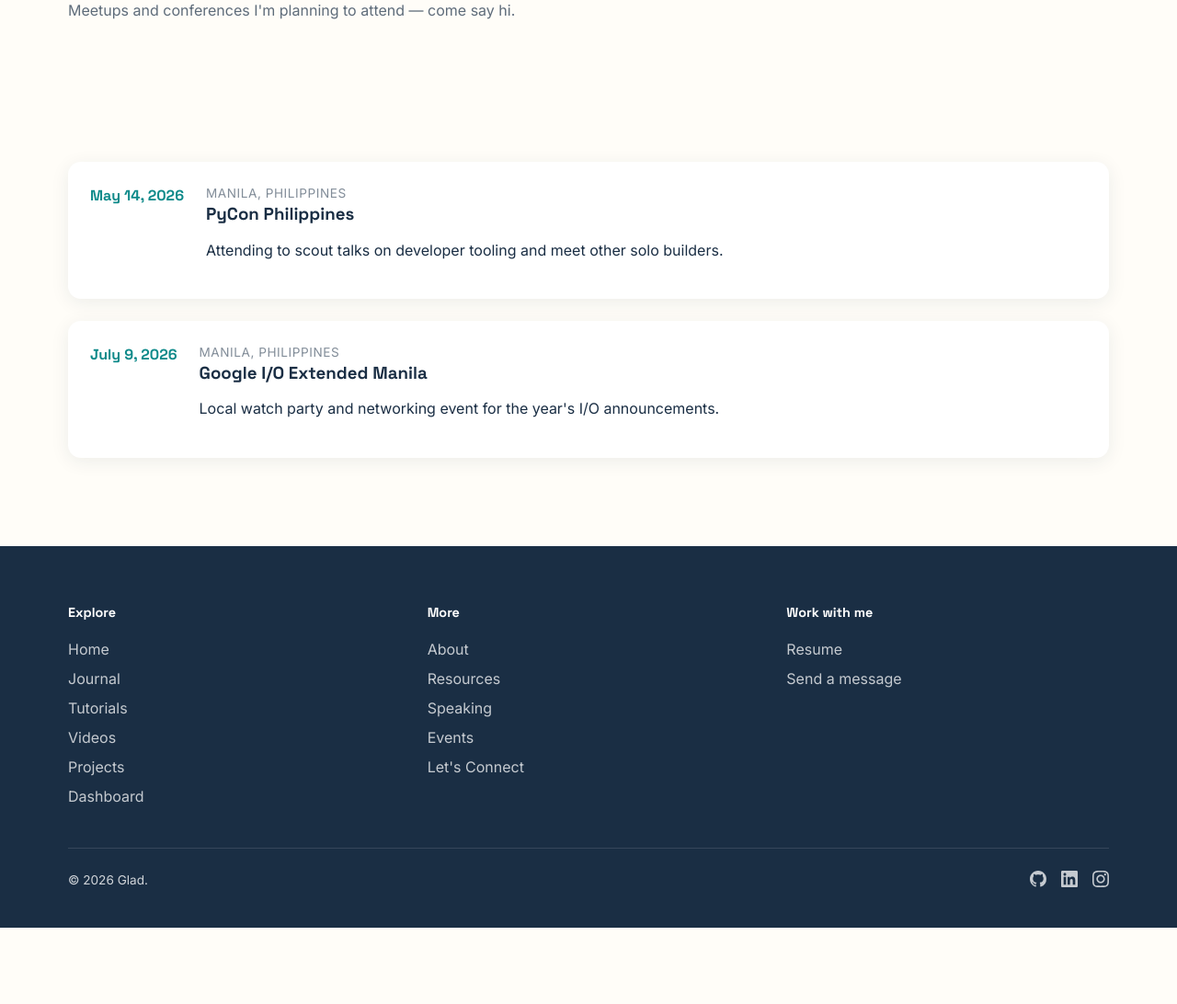
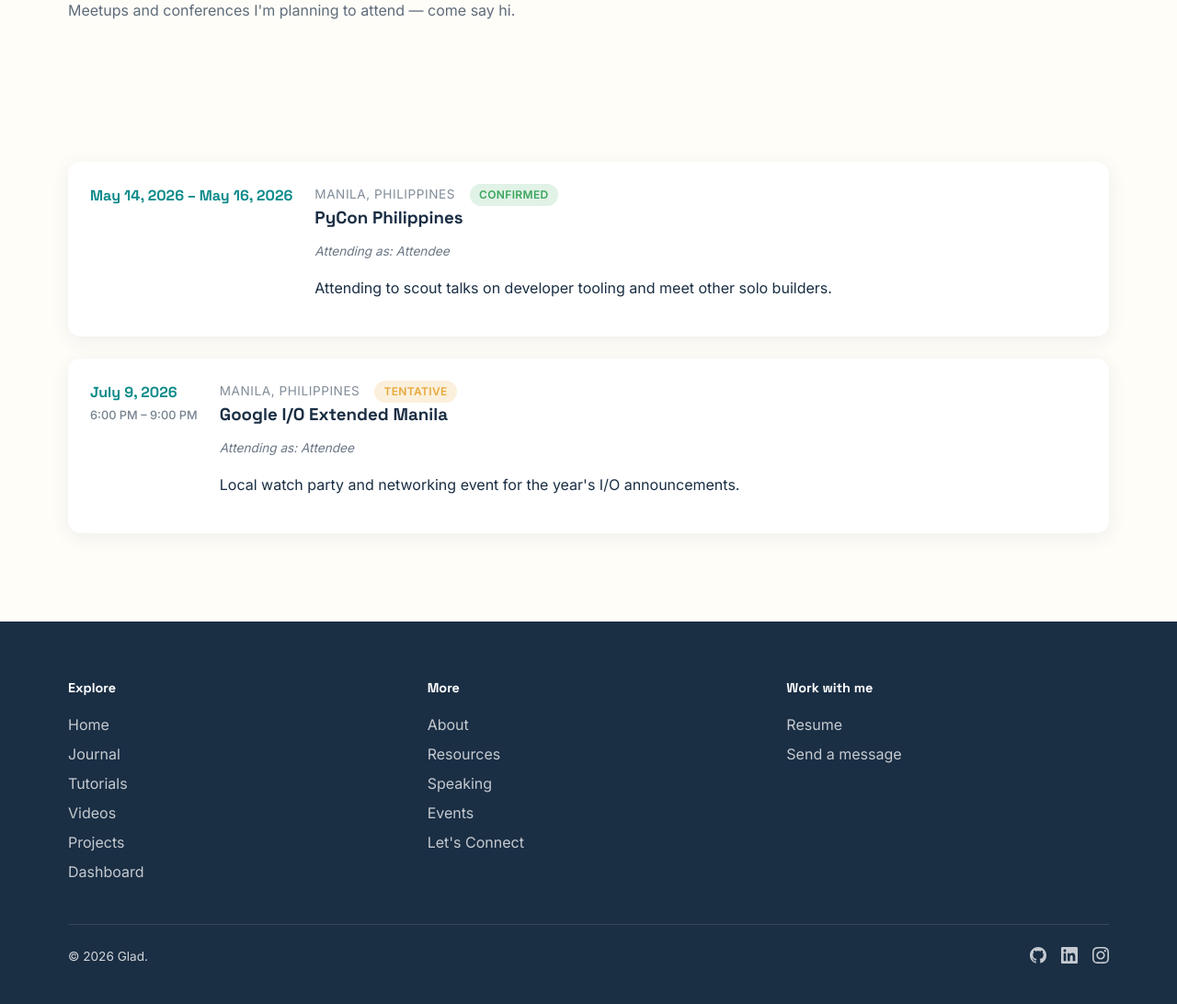
Before and after one commit to blueazulbughaw/gladcodes, a Flask app: page /events in a window 1280 px wide. Shown: the part 272-1364 px from the top of the page at 92% size. Before the commit the page ends 1281 px from the top, so only its background shows below. Run offline with Flask 3, Linux system fonts and the light colour scheme; data comes from the database, SQL or seed files in the repository; some libraries are stand-ins or nearby versions.

Commit message:
Expand Events with Attending As, date/time ranges, and status
- attending_events: from/to date and time columns, an "Attending As" role
  field, and a tentative/confirmed status, added via the existing
  ALTER TABLE ... ADD COLUMN IF NOT EXISTS upgrade path so re-running
  schema.sql stays safe on installs that only have the old event_date
  column (kept, unused, rather than dropped).
- Admin CRUD gets a new "time" field type (HTML time input); events sort
  by nearest date_from first, with undated rows pushed to the bottom via
  "date_from IS NULL, date_from ASC" instead of floating to the top.
- New human_time template filter — PyMySQL decodes TIME columns as
  timedelta, not time, so it accepts either.

Co-Authored-By: Claude Sonnet 5 <noreply@anthropic.com>

```diff
--- a/app.py
+++ b/app.py
@@ -1,3 +1,5 @@
+from datetime import timedelta
+
 from flask import Flask, request
 
 from config import Config
@@ -28,6 +30,25 @@ def create_app(config_class=Config):
             return ""
         return f"{value.strftime('%B')} {value.day}, {value.year}"
 
+    @app.template_filter("human_time")
+    def human_time(value):
+        """12-hour time display (e.g. '6:00 PM').
+
+        PyMySQL decodes a TIME column as a datetime.timedelta, not a
+        datetime.time (TIME is a duration type in MySQL, so it can exceed
+        24h) — accept either so this works whether the value came straight
+        from a query or was built in Python.
+        """
+        if value is None:
+            return ""
+        if isinstance(value, timedelta):
+            hour, minute = divmod(int(value.total_seconds() // 60), 60)
+        else:
+            hour, minute = value.hour, value.minute
+        period = "AM" if hour < 12 else "PM"
+        hour_12 = hour % 12 or 12
+        return f"{hour_12}:{minute:02d} {period}"
+
     app.jinja_env.filters["youtube_embed"] = youtube_embed_url
 
     @app.after_request
--- a/blueprints/public/routes.py
+++ b/blueprints/public/routes.py
@@ -204,7 +204,9 @@ def speaking():
 @public_bp.route("/events")
 def events_index():
     # Events I'm attending, not speaking at — a separate list from /speaking.
-    events = query("SELECT * FROM attending_events ORDER BY event_date ASC")
+    # Nearest date first; undated rows sort to the bottom instead of the top
+    # (MySQL's default for ORDER BY ... ASC on a nullable column).
+    events = query("SELECT * FROM attending_events ORDER BY date_from IS NULL, date_from ASC")
     return render_template("events.html", events=events)
 
 
--- a/static/css/pages.css
+++ b/static/css/pages.css
@@ -203,8 +203,22 @@
   color: var(--teal);
   white-space: nowrap;
 }
+.event-item-time { font-family: var(--font-body); font-weight: 500; font-size: 0.8rem; color: rgba(var(--navy-rgb), 0.6); white-space: nowrap; margin-top: 2px; }
 .event-item-body { flex: 1; min-width: 240px; }
+.event-item-meta { display: flex; align-items: center; gap: var(--space-sm); flex-wrap: wrap; margin-bottom: 2px; }
 .event-item-location { font-size: 0.85rem; color: rgba(var(--navy-rgb), 0.55); text-transform: uppercase; letter-spacing: 0.04em; }
+.event-item-attending-as { font-size: 0.85rem; color: rgba(var(--navy-rgb), 0.65); font-style: italic; }
+.event-status {
+  display: inline-block;
+  padding: 2px 10px;
+  border-radius: 999px;
+  font-size: 0.75rem;
+  font-weight: 600;
+  text-transform: uppercase;
+  letter-spacing: 0.03em;
+}
+.event-status--confirmed { background: rgba(59, 165, 93, 0.15); color: var(--success); }
+.event-status--tentative { background: rgba(231, 169, 60, 0.18); color: var(--warn); }
 
 /* Links (linktree) --------------------------------------------------------- */
 .headshot-photo {
--- a/templates/admin/_form_macros.html
+++ b/templates/admin/_form_macros.html
@@ -20,6 +20,12 @@
   </select>
   {% elif ftype == 'date' %}
   <input type="date" name="{{ name }}" value="{{ row[name] if row and row[name] else '' }}">
+  {% elif ftype == 'time' %}
+  {# PyMySQL decodes a TIME column as timedelta, whose str() is 'HH:MM:SS' —
+     the same format datetime.time uses, and both are valid <input type=time>
+     values, so no extra conversion filter is needed here. Check "is not
+     none" rather than truthiness: timedelta(0) (midnight) is falsy. #}
+  <input type="time" name="{{ name }}" value="{{ row[name] if row and row[name] is not none else '' }}">
   {% elif ftype == 'int' %}
   <input type="number" name="{{ name }}" value="{{ row[name] if row else 0 }}">
   {% elif ftype == 'url' %}
--- a/templates/public/events.html
+++ b/templates/public/events.html
@@ -22,10 +22,23 @@
     <div class="event-list">
       {% for event in events %}
       <div class="card card--hover event-item reveal">
-        <div class="event-item-date">{{ event.event_date|human_date if event.event_date else 'TBA' }}</div>
+        <div class="event-item-date">
+          {% if event.date_from %}
+            {{ event.date_from|human_date }}{% if event.date_to and event.date_to != event.date_from %} &ndash; {{ event.date_to|human_date }}{% endif %}
+          {% else %}
+            TBA
+          {% endif %}
+          {% if event.time_from %}
+          <div class="event-item-time">{{ event.time_from|human_time }}{% if event.time_to %} &ndash; {{ event.time_to|human_time }}{% endif %}</div>
+          {% endif %}
+        </div>
         <div class="event-item-body">
-          {% if event.location %}<div class="event-item-location">{{ event.location }}</div>{% endif %}
+          <div class="event-item-meta">
+            {% if event.location %}<span class="event-item-location">{{ event.location }}</span>{% endif %}
+            {% if event.status %}<span class="event-status event-status--{{ event.status }}">{{ event.status|capitalize }}</span>{% endif %}
+          </div>
           <h3>{{ event.event_name }}</h3>
+          {% if event.attending_as %}<p class="event-item-attending-as">Attending as: {{ event.attending_as }}</p>{% endif %}
           {% if event.description %}<p>{{ event.description }}</p>{% endif %}
           {% if event.link %}<a href="{{ event.link }}" target="_blank" rel="noopener">Event details &rarr;</a>{% endif %}
         </div>
```
Also changed, not shown: blueprints/admin/simple_crud.py (+16 -3 lines), database/schema.sql (+29 -4 lines), tests/test_events_page.py (+38 -2 lines).
